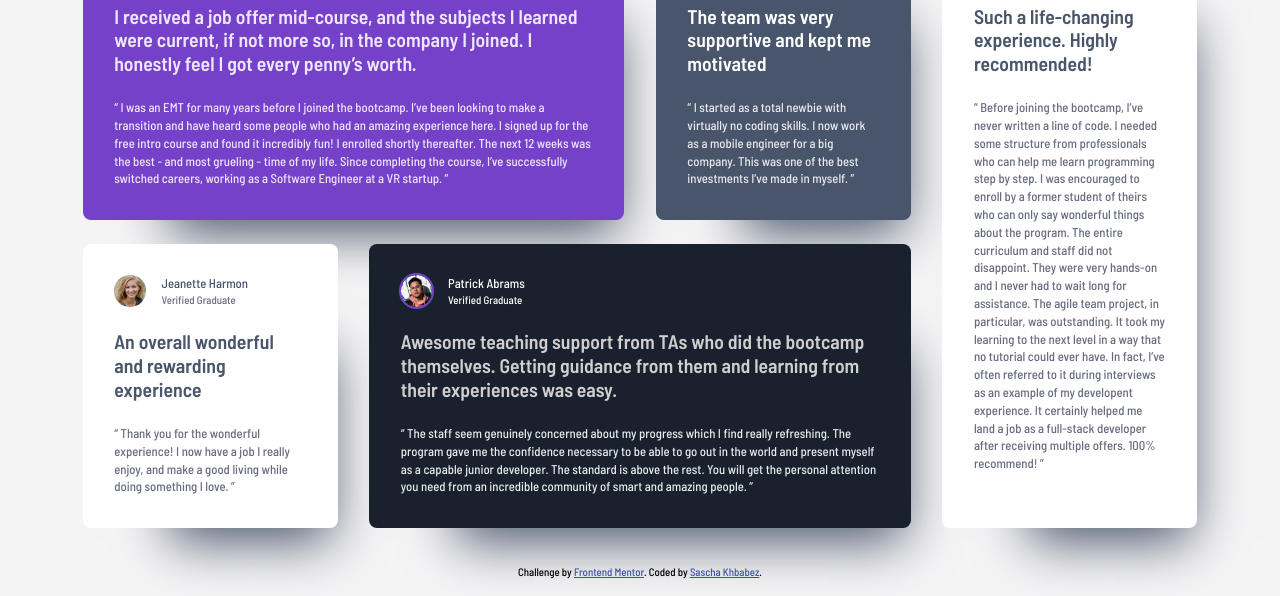
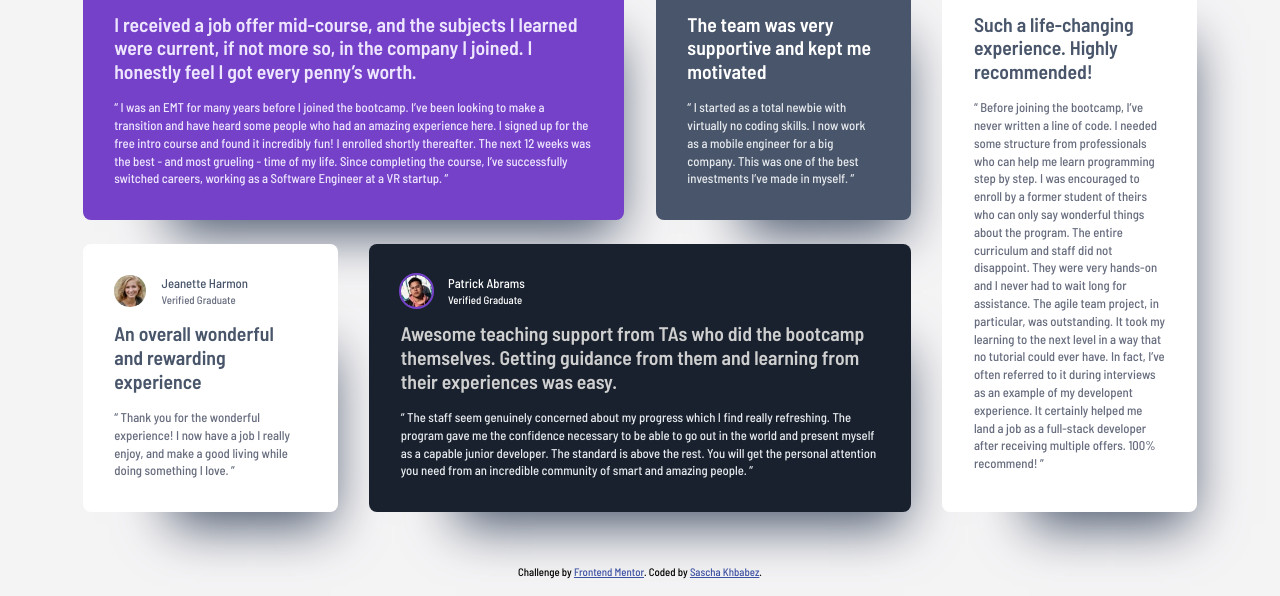
Before and after one commit to skhbabez/testimonials-grid-section-main, a plain HTML site: page index.html in a window 1280 px wide. Shown: the part 204-800 px from the top of the page. Drawn offline with Linux system fonts and the light colour scheme.

Commit message:
fixed flow spacing on testimonial

```diff
--- a/styles.css
+++ b/styles.css
@@ -117,7 +117,7 @@ blockquote::after {
   --push-quote-color: var(--purple-50);
   --testimonial-background: var(--purple-500);
   --avatar-outline: 0.125rem solid var(--purple-400);
-  --flow: var(--space-m);
+  --flow: var(--space-s);
   background-color: var(--testimonial-background);
   padding: var(--space-l);
   border-radius: var(--corner-radius);
```
